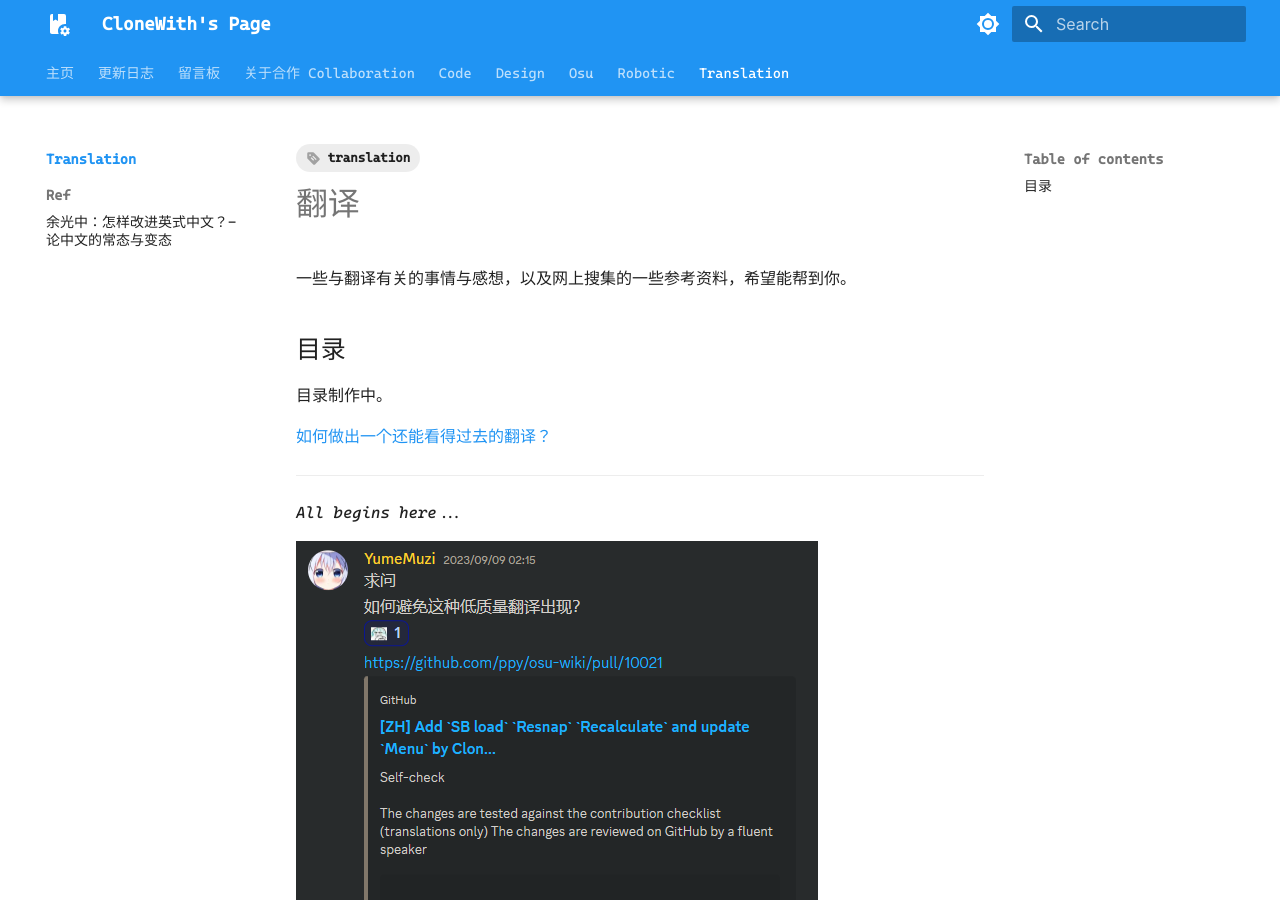
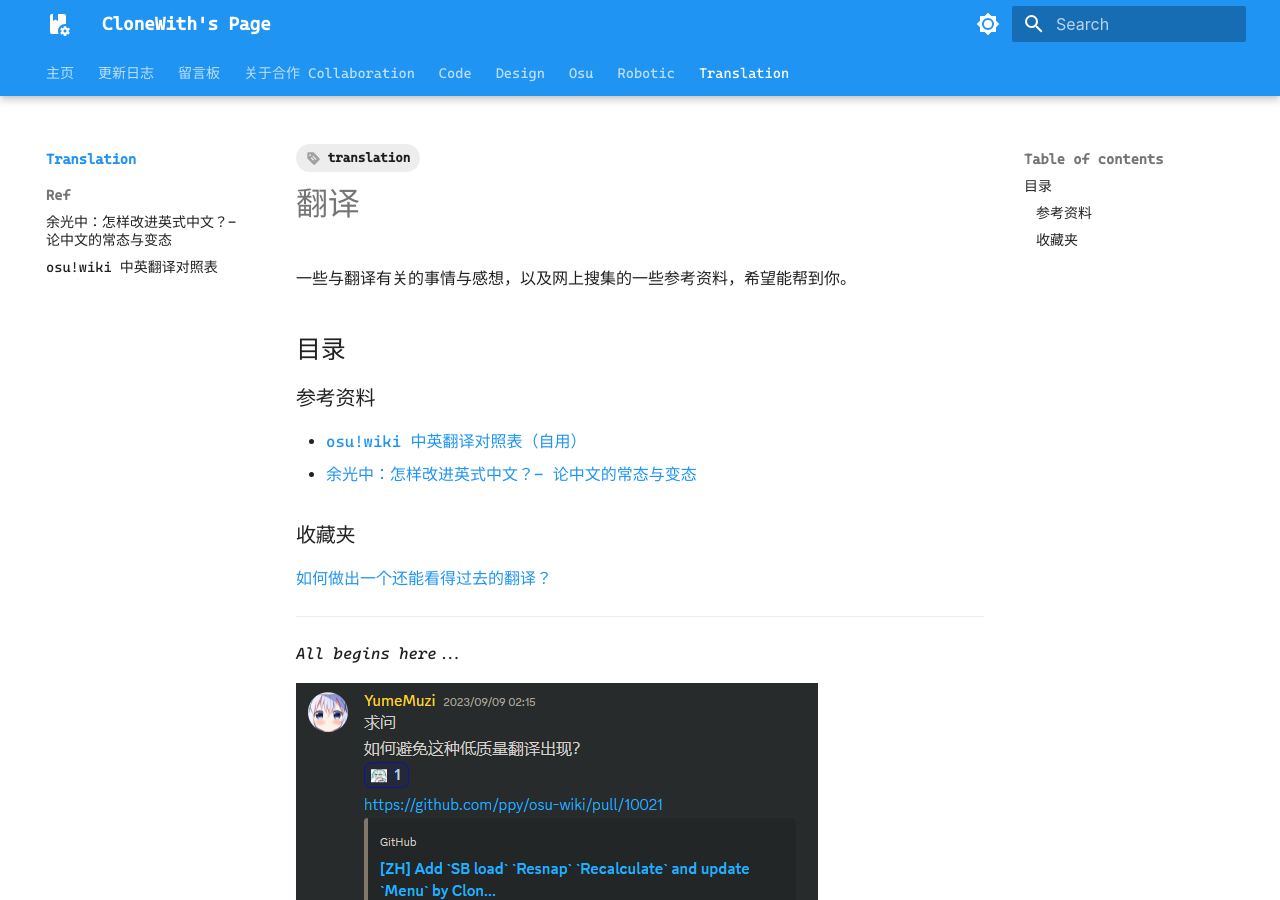
Before and after one commit to Sunnyboy971/Sunnyboy971.github.io, an MkDocs documentation site: the page built from docs/translation/index.md, in a window 1280 px wide and 900 px high. Built offline with MkDocs 1.6.1 and Material for MkDocs 9.7.7, drawn with Linux system fonts in a browser that asks for light colours; some web fonts are replaced.

Commit message:
Initialize

```diff
--- a/docs/translation/index.md
+++ b/docs/translation/index.md
@@ -9,7 +9,12 @@ tags:
 
 ## 目录 {#index}
 
-目录制作中。
+### 参考资料
+
+- [osu!wiki 中英翻译对照表（自用）](ref/osuwiki-ezref)
+- [余光中：怎样改进英式中文？- 论中文的常态与变态](ref/improve-EC)
+
+### 收藏夹 {#fav}
 
 [如何做出一个还能看得过去的翻译？](https://www.mcbbs.net/forum.php?mod=viewthread&tid=899199)
 
--- /dev/null
+++ b/docs/translation/ref/osuwiki-ezref.md
@@ -0,0 +1,11 @@
+---
+tags:
+  - translation
+  - reference
+  - osu!
+  - osu!wiki
+  - contribution
+  - self
+comments: true
+---
+# osu!wiki 中英翻译对照表
```
